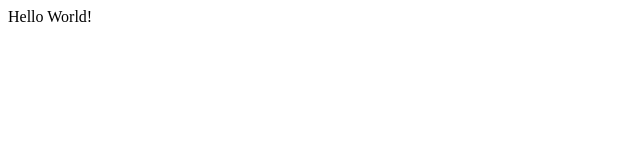
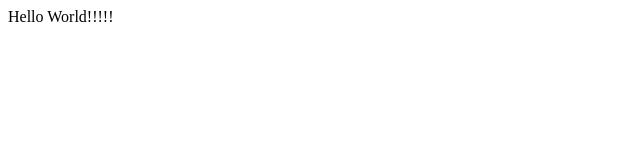
Before and after one commit to baymaxbowen/github-cicd, a React (Vite) app: page / in a window 1280 px wide. Shown: the top 160 px of the page, without its empty margins (0-640 px from the left). Built offline with nearby package versions, Linux system fonts and the light colour scheme.

Commit message:
feat(App): text

```diff
--- a/src/App.tsx
+++ b/src/App.tsx
@@ -2,7 +2,7 @@ function App() {
 
   return (
     <div className="App">
-      Hello World!
+      Hello World!!!!!
     </div>
   )
 }
```
